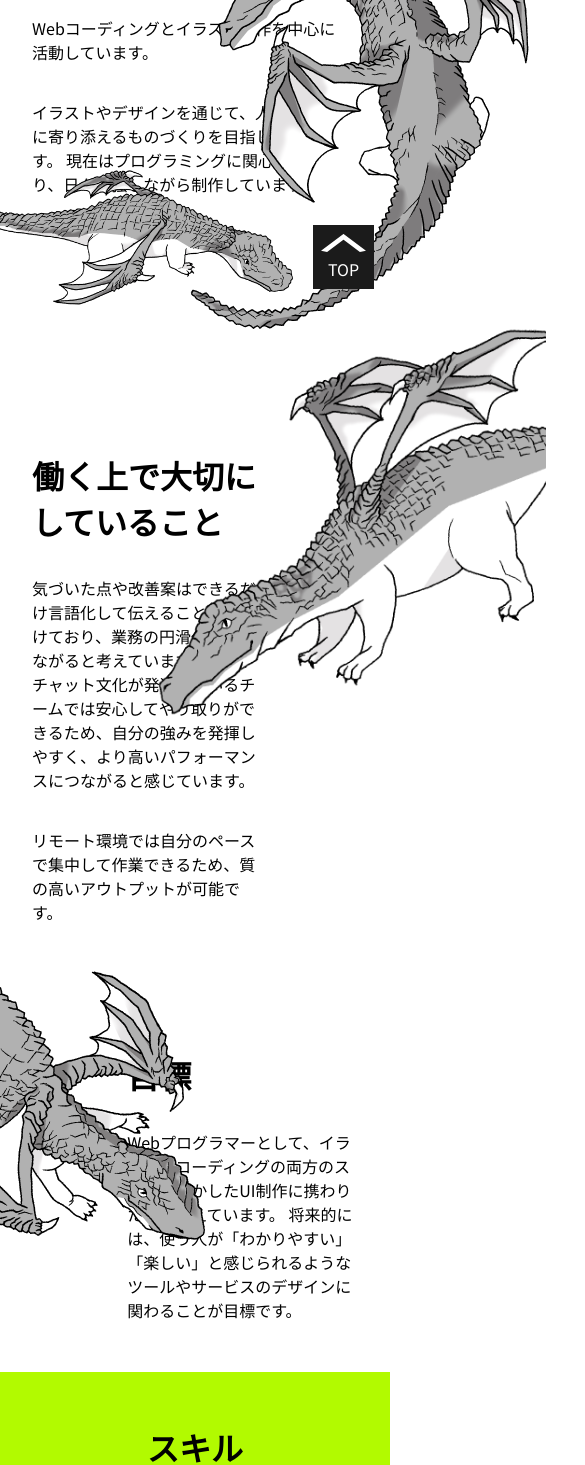
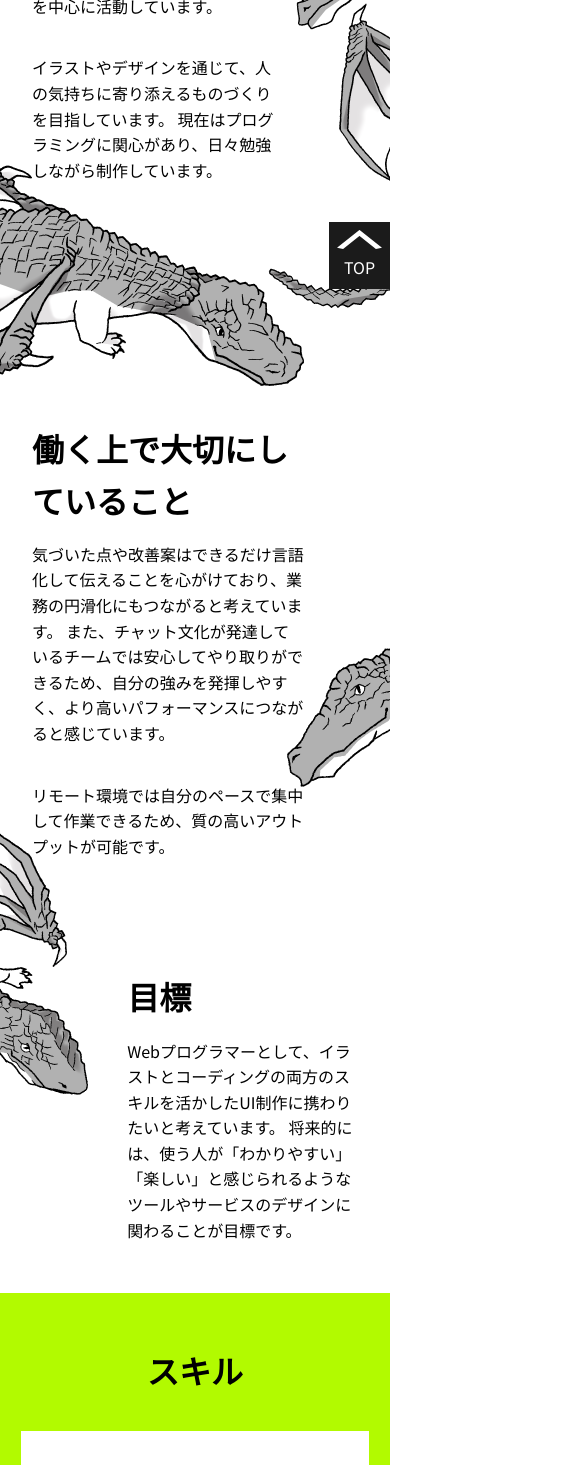
Before and after one commit to 1115-reika/portfolio, a plain HTML site: page index.html in a window 390 px wide. Shown: the part 535-2000 px from the top of the page, 585 px wide, since content can reach past the window. Drawn offline with Linux system fonts and the light colour scheme; a web font is replaced by a local one.

Commit message:
SP修正

```diff
--- a/style_sp.css
+++ b/style_sp.css
@@ -1,21 +1,28 @@
-@media screen and (max-width: 650px) {
+@media screen and (max-width: 640px) {
 body{
-  overflow-x: hidden; /* ← 追加！ */
+  margin: 0;
+  padding:0;
+  line-height: 1.6;
 }
 
-    img{max-width:100%;
-        height: auto;
-    }
+
     .top,main,.skill{
         font-size: 1rem;
-        max-width:640px;
+        max-width:100%;
 
     }
 
+
+
+
     main h2{
     font-size:2rem;
-    margin:2rem 0;
+    margin:1rem 0;
 }
+
+ main{
+  overflow: hidden;
+ }
     .top{
          text-align: center;
          z-index: 3;
@@ -26,11 +33,11 @@ body{
 
      .top .top_img{
         z-index: 1;
-        width:100%;
+        width:600px;
         height: auto;
         position: absolute;
-        top:-10%;
-        left: -5%;
+        top: -10%;
+        left: -26%;
     }
 
 
@@ -40,32 +47,45 @@ body{
         margin:2.813rem auto;
         padding: 2.5vh;
         max-width: 42.8vh;
+        height: auto;
         font-size:1.5rem;
+    }
+
+    .title img{
+      max-width: 100%;
+    }
+
+    .mails{
+     width: 100%;
     }
 
 
 /* =================
     メイン
 =================*/
+
 .opening{
   position: relative;
 }
+
 .opening .content {
-        flex-basis: 78%; /* flexアイテムの幅を数値で指定 */
-        margin-left: 2rem;
-        margin-top: 0rem;
+          flex-basis: 65%;
+            margin-left: 2rem;
+            margin-top: 0rem;
 }
 
+
+
 .opening article img:nth-of-type(1){
-  right: -40%; /* イラストを右に寄せる */
+  right: -60%; /* イラストを右に寄せる */
   position: absolute;
 }
 
 
 .opening .line-dragon{
   position: absolute;
-  top: 19rem;
-  left: -25%;/* イラストを左に寄せる */
+  top: 20rem;
+  right: 22%;
 }
 
 .important{
@@ -73,16 +93,19 @@ body{
 }
 
 .important .content{
-  flex-basis: 60%; /* flexアイテムの幅を数値で指定 */
+  flex-basis: 70%; /* flexアイテムの幅を数値で指定 */
   margin-top: 8rem;
   margin-left: 2rem;
 }
 
 .important img{
   position: absolute;
-  top:2rem;
-  right: -40%; /* イラストを右に寄せる */
+  top: 5.6rem;
+   right: -80%; /* イラストを右に寄せる */
 }
+
+
+
 
 .futurity {
    position: relative;
@@ -98,8 +121,8 @@ body{
 .futurity img{
   position: absolute;
   flex-shrink: 0;
-  top:-5rem;
-  left: -10%; /* イラストを左に寄せる */
+  top:-10rem;
+  left: -40%; /* イラストを左に寄せる */
 }
 
 
@@ -115,15 +138,15 @@ body{
 .skill article{
   width: 98%;
   background-color:#ffffff;
-  padding: 3rem;
+  padding: 1rem;
   margin: 0 auto;
 
 }
 
 .list dl{
   display: flex;
-  font-size:2rem;
-  margin:1.063rem;
+  font-size:1.675rem;
+  margin:1.063rem 0px;
 }
 
 .likes{
@@ -131,7 +154,7 @@ body{
 }
 .like_img{
   position: absolute;
-  left: -30%;
+  left: -52%;
   bottom:0;
 }
 
@@ -140,22 +163,29 @@ margin:0 1.8rem 3.5rem auto;
   flex-basis: 60%; /* flexアイテムの幅を数値で指定 */
 }
 
-.likes .content:nth-of-type(2){
-  margin-top: 6.25rem;
+
+.likes .content:nth-of-type(2) {
+    margin-top: 6rem;
+    margin-bottom: 3.4375rem;
 }
 
-.likes .content p:nth-of-type(1){
-margin-bottom:2.5rem;
+.likes .content:nth-of-type(1) {
+    margin-top: 4rem;
 }
+
 
 
 /* =====================
     トップへ戻るボタン
 =====================*/
  .to-top {
-    right: 1rem;
+    right: 0%;
     transform: none;
   }
+
+   .to-top img{
+    max-width:100%;
+   }
 
   .button{
     width: 3.813rem;
```
